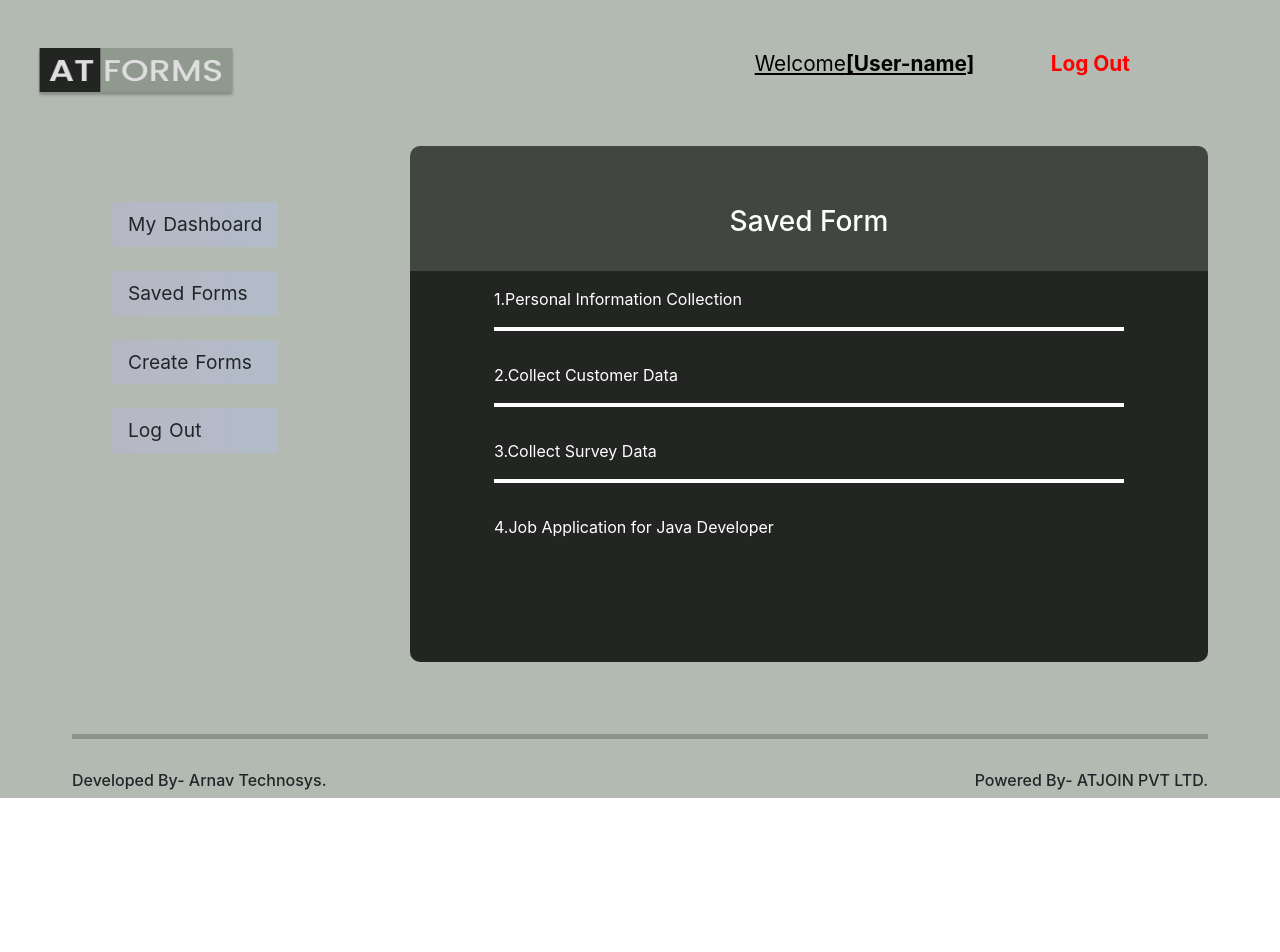
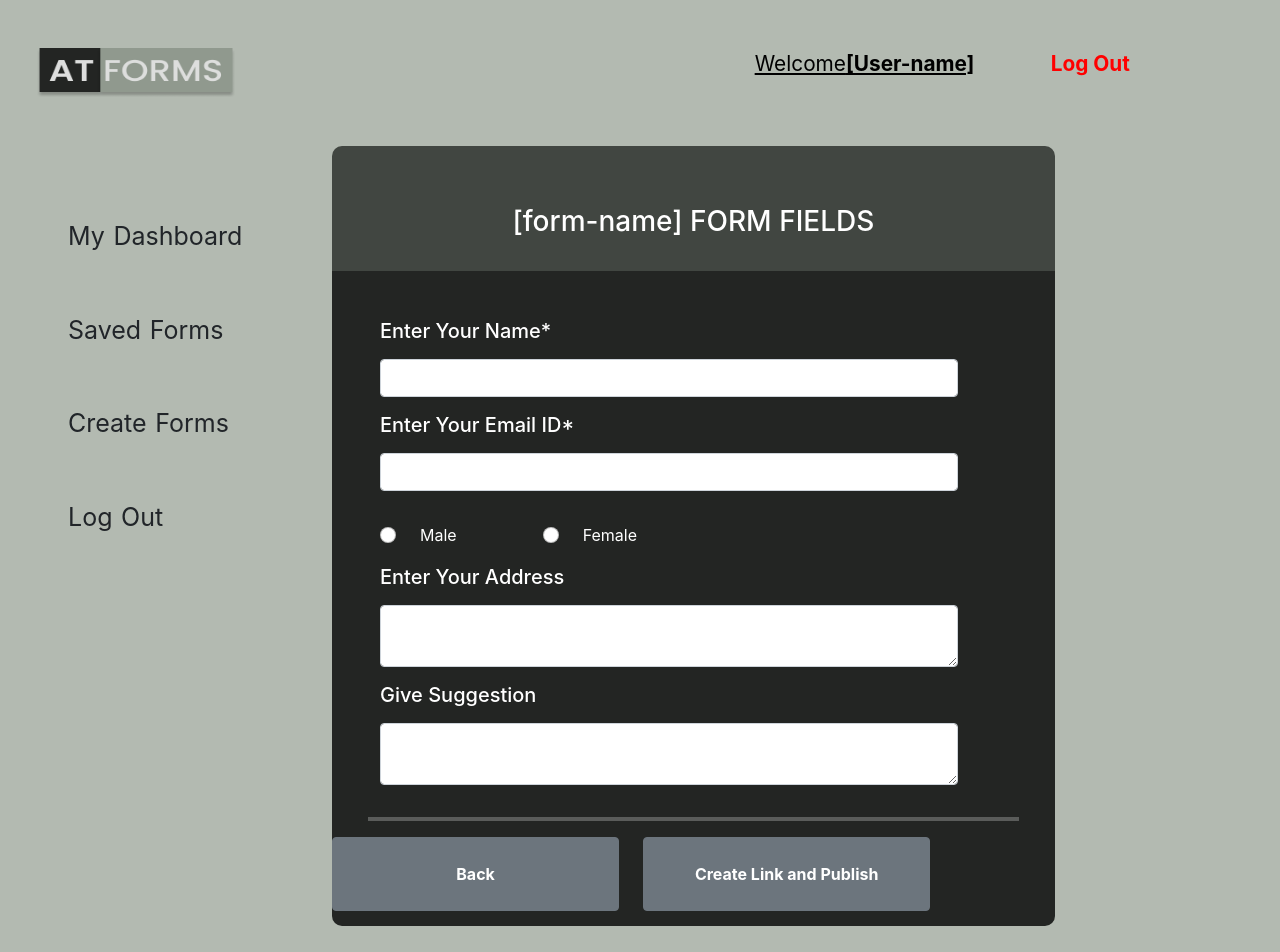
Before and after one commit to Archana-Paithankar/atformsbuilder, a React (Create React App) app: page / in a window 1280 px wide. Shown: the top 952 px of the page. Before the commit the page ends 800 px from the top, so only its background shows below. Built offline with nearby package versions, Linux system fonts and the light colour scheme.

Commit message:
7th commit

```diff
--- a/src/Components/Dashboard.js
+++ b/src/Components/Dashboard.js
@@ -11,22 +11,22 @@ export default function Dashboard() {
         <ul className="nav navbar-nav">
           <div className='mb-4'>
             <li className="nav-item">
-              <a className="nav-link text-dark px-3" href="#"> My Dashboard </a>
+              <a className="nav-link text-dark px-3 py-3" href="#"> My Dashboard </a>
             </li>
           </div>
           <div className='mb-4'>
             <li className="nav-item">
-              <a className="nav-link text-dark px-3" href="#"> Saved Forms </a>
+              <a className="nav-link text-dark px-3 py-3" href="#"> Saved Forms </a>
             </li>
           </div>
           <div className='mb-4'>
             <li className="nav-item">
-              <a className="nav-link text-dark px-3" href="#"> Create Forms </a>
+              <a className="nav-link text-dark px-3 py-3" href="#"> Create Forms </a>
             </li>
           </div>
           <div className='mb-4'>
             <li className="nav-item">
-              <a className="nav-link text-dark px-3" href="#"> Log Out </a>
+              <a className="nav-link text-dark px-3 py-3" href="#"> Log Out </a>
             </li>
           </div>
         </ul>
--- a/src/Components/Site.js
+++ b/src/Components/Site.js
@@ -7,18 +7,15 @@ import '../Css/style.css'
 export default function Site() {
   return <div>
     <div className='container-fluid'>
-    <footer className="page-footer mx-5">
+    <footer className="page-footer">
         <div className='row'>
-          <div className='col'>
-            <hr className=' border-5 border-top border-dark' />
+          <div className='col-12 mb-0'>
+            <hr className='border-5 border-top border-dark' />
           </div>
-        </div>
-        <div className='row'>
-          <div className='col-6'><h4>Developed By- Arnav Technosys.</h4></div>
-          <div className='col-6 text-end'><h4>Powered By- ATJOIN PVT LTD.</h4></div>
+          <div className='col-6  pb-3'><h4>Developed By- Arnav Technosys.</h4></div>
+          <div className='col-6 text-end pb-3'><h4>Powered By- ATJOIN PVT LTD.</h4></div>
         </div>
     </footer>
     </div>
-
   </div>;
 }
--- a/src/Components/UserDashboardFormPreview.js
+++ b/src/Components/UserDashboardFormPreview.js
@@ -82,10 +82,11 @@ export default function UserDashboardFormPreview() {
                 </div>
               </div>
               <div className='row'>
-                <div className='col'>
-                  <div class="col-auto d-flex justify-content-center">
-                    <button type="submit" class="btn text-white  px-4 py-2 fw-bold btn-secondary">Create Link and Publish</button>
-                  </div>
+                <div className='col-5 d-flex justify-content-center'>
+                <button type="submit" class="btn text-white  px-4 py-4 fw-bold btn-secondary">Back</button>
+                </div>
+                <div className='col-5 d-flex justify-content-center'>
+                    <button type="submit" class="btn text-white  px-4 py-4 fw-bold btn-secondary">Create Link and Publish</button>
                 </div>
               </div>
             </div>
--- a/src/Components/UserDashboardSavedForms.js
+++ b/src/Components/UserDashboardSavedForms.js
@@ -4,44 +4,64 @@ import Dashboard from './Dashboard';
 import Header from './Header';
 import '../Css/style.css'
 export default function UserDashboardSavedForms() {
-  return <div>
- <div className='container-fluid pt-4'>
+    return <div>
+        <div className='container-fluid pt-4'>
             <div className='row'>
                 <div className='col'>
                     <Header />
                 </div>
             </div>
-            <div className='row m-5'>
+            <div className='row m-3'>
                 <div className='col-3 pt-5'>
                     <Dashboard />
                 </div>
-                <div className='col ms-5'>
+                <div className='col-8 ms-5'>
                     <div className='at-form-info-Container'>
                         <div className='row'>
                             <div className='col  d-flex justify-content-center'>
-                                <h3 className='text-white p-4'> Saved Form</h3>
+                                <h3 className='text-white p-4'> Saved Forms</h3>
                             </div>
                         </div>
                         <div className='at-collect-Information'>
-                            <div className='row'>
-                                <div className='col px-5 mx-5 pt-3 mb-3'>
-                                    <p className='at-saved-paragraphs pb-3'>1.Personal Information Collection</p>
+                            <div className='row pt-5 mx-3'>
+                                <div className='col-6'>
+                                    <p className='at-saved-paragraphs'>1.Personal Information Collection</p>
                                 </div>
+                                <div className='col-2'><button id='at-view-btn'>View Data</button></div>
+                                <div className='col-2'><button  id='at-export-btn'>Export Data</button></div>
+                                <div className='col-2'><button id='at-delete-btn'>Delete Form</button></div>
+                                <hr />
+
                             </div>
-                            <div className='row'>
-                                <div className='col px-5 mx-5 mb-3'>
-                                    <p className='at-saved-paragraphs pb-3'>2.Collect Customer Data</p>
+
+                            <div className='row pt-3 mx-3'>
+                                <div className='col-6'>
+                                    <p className='at-saved-paragraphs'>2.Collect Customer Data</p>
                                 </div>
+                                <div className='col-2'><button id='at-view-btn'>View Data</button></div>
+                                <div className='col-2'><button  id='at-export-btn'>Export Data</button></div>
+                                <div className='col-2'><button id='at-delete-btn'>Delete Form</button></div>
+                                <hr />
                             </div>
-                            <div className='row'>
-                                <div className='col px-5 mx-5 mb-3'>
-                                    <p className='at-saved-paragraphs pb-3'>3.Collect Survey Data</p>
+
+                            <div className='row pt-3 mx-3'>
+                                <div className='col-6'>
+                                    <p className='at-saved-paragraphs'>3.Collect Survey Data</p>
                                 </div>
+                                <div className='col-2'><button id='at-view-btn'>View Data</button></div>
+                                <div className='col-2'><button id='at-export-btn'>Export Data</button></div>
+                                <div className='col-2'><button id='at-delete-btn'>Delete Form</button></div>
+                                <hr />
                             </div>
-                            <div className='row'>
-                                <div className='col px-5 mx-5 mb-5'>
-                                    <p className='text-white pb-3'>4.Job Application for Java Developer</p>
+
+                            <div className='row py-3 mx-3'>
+                                <div className='col-6'>
+                                    <p className='text-white'>4.Job Application for Java Developer</p>
                                 </div>
+                                <div className='col-2'><button id='at-view-btn'>View Data</button></div>
+                                <div className='col-2'><button id='at-export-btn'>Export Data</button></div>
+                                <div className='col-2'><button id='at-delete-btn'>Delete Form</button></div>
+
                             </div>
                         </div>
                     </div>
@@ -50,5 +70,5 @@ export default function UserDashboardSavedForms() {
             <Site />
         </div>
 
-  </div>;
+    </div>;
 }
--- a/src/Css/Dashboard.css
+++ b/src/Css/Dashboard.css
@@ -1,9 +1,9 @@
  li a{
-    background:linear-gradient(to right,rgb(183, 183, 196),rgb(178, 188, 201));
+    background: #B3BAB1;
     margin-left: 2.5rem;
     word-spacing: .1rem;
-    font-size: larger;
+    font-size: 25px;
 }
 li a:hover{
-    background: linear-gradient(to right,rgb(83, 78, 78),rgb(122, 116, 116),rgb(214, 199, 199));
+   background:  linear-gradient(to right,#414641,#B3BAB1);
 }
--- a/src/Css/style.css
+++ b/src/Css/style.css
@@ -29,7 +29,7 @@
     height: 20%;
 }
 .at-form-p-elements p:hover{
-background: linear-gradient(to right,rgb(78, 76, 76),rgb(87, 82, 82),rgb(97, 91, 91),rgb(204, 190, 190));
+background: linear-gradient(to right,#232523,#414641,#B3BAB1);
 }
 .at-collect-Information{
 background-color: #232523 ;
@@ -72,18 +72,24 @@ text-justify: inter-word;
 /* UserDashboardSavedForms.js css */
 .at-saved-paragraphs{
     color: white;
-    border-bottom: 4px solid white;
+}
+ #at-view-btn, #at-export-btn, #at-delete-btn{
+  border-radius: 50px;
+  background-color: #232523;
+  outline: none;
+  border: none;
+  color: white;
 }
 
 /* UserDashboardFormPreview.js  Css*/
 
 hr {
-    margin-top: 2rem;
-    margin-bottom: 2rem;
-    border: 0;
     border-top: 4px solid white;
+  }
+  .btn{
+      width: 100%;
   }
   /* Footer CSS */
   .page-footer h4{
-      font-size: 1rem;
+      font-size: 1.5rem;
   }
--- a/src/index.js
+++ b/src/index.js
@@ -16,7 +16,7 @@ import UserDashboardFormInput2 from './Components/UserDashboardFormInput2';
 
 ReactDOM.render(
   <React.StrictMode>
-    <UserDashboardSavedForms />
+    <UserDashboardFormPreview />
 
   </React.StrictMode>,
   document.getElementById('root')
```
